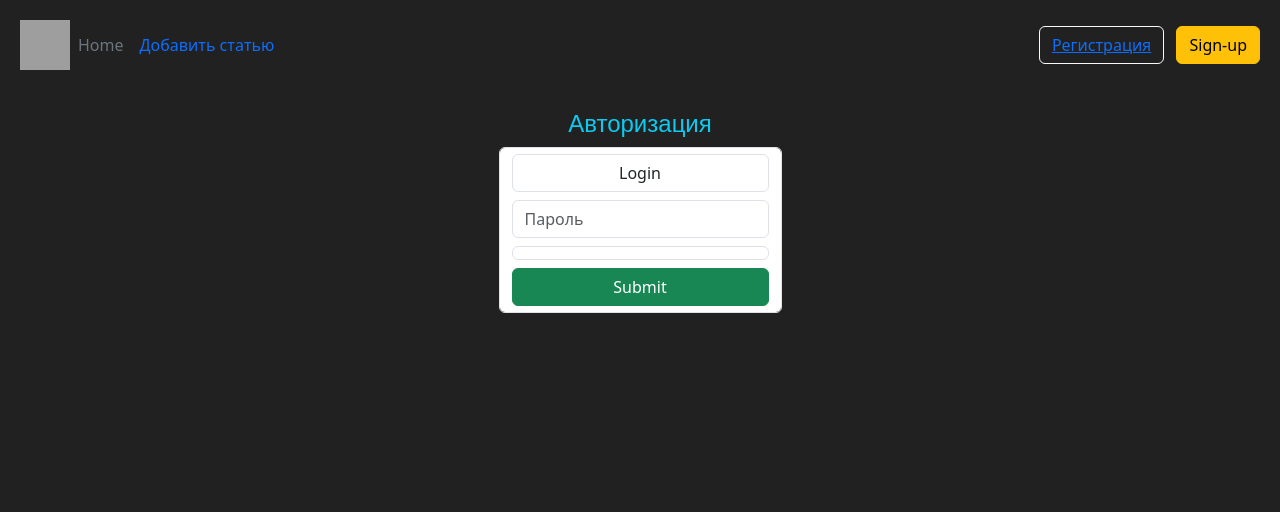
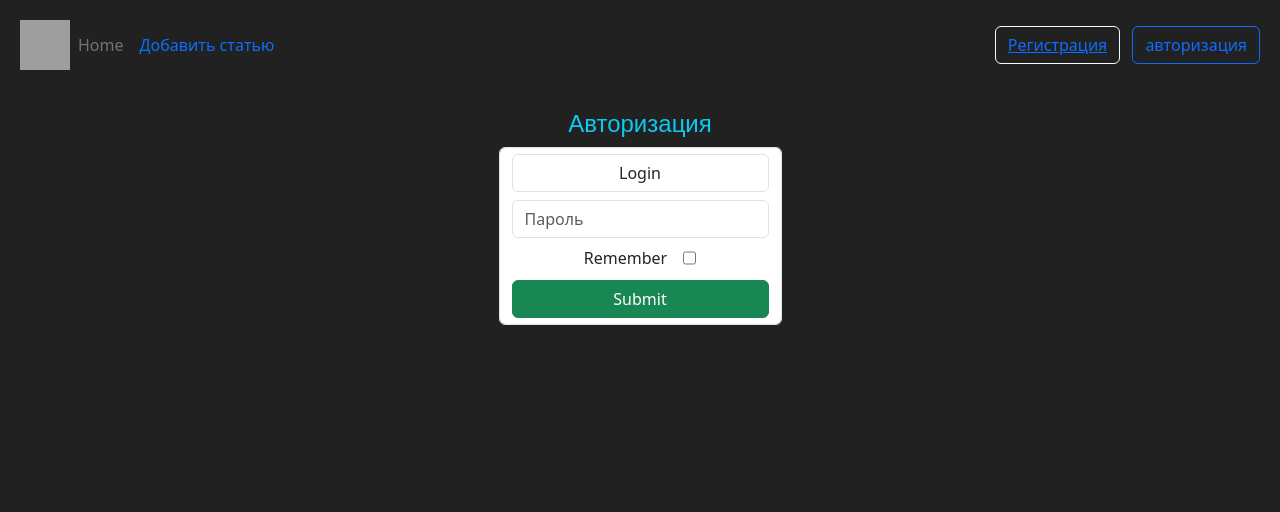
Before and after one commit to parampapa/flask_teach, a Python web app: template app/templates/user/login.html in a window 1280 px wide. Shown: the top 512 px of the page. Run offline with Jinja, Linux system fonts and the light colour scheme; the template is opened without the code that fills it, so the values that code supplies are empty, except form fields; form fields are guessed from the names that the template uses; some libraries are stand-ins or nearby versions; grey boxes are pictures that could not be loaded.

Commit message:
add login.html and add login route and link for login in _header.html

```diff
--- a/app/templates/main/_header.html
+++ b/app/templates/main/_header.html
@@ -12,6 +12,6 @@
         <div class="text-end">
           <button type="button" class="btn btn-outline-light me-2"><a
                   href="{{ url_for('user.register') }}">Регистрация</a></button>
-          <button type="button" class="btn btn-warning">Sign-up</button>
+        <a class="btn btn-outline-primary" href="{{ url_for('user.login') }}">авторизация</a>
         </div>
 </div>
--- a/app/templates/user/login.html
+++ b/app/templates/user/login.html
@@ -6,7 +6,8 @@
     {{ form.csrf_token}}
     {{ form.login(class='form-control', placeholder='Логин') }}
     {{ form.password(class='form-control', placeholder='Пароль') }}
-    {{ form.remember(class='form-control') }}
+    <div class="d-flex flex-row justify-content-center gap-3">{{ form.remember.label }} {{ form.remember(class='form-check') }}</div>
+
     {{ form.submit(class='btn btn-success') }}
 </form>
 {% endblock %}
```
Also changed, not shown: app/routes/user.py (+5 -5 lines).
